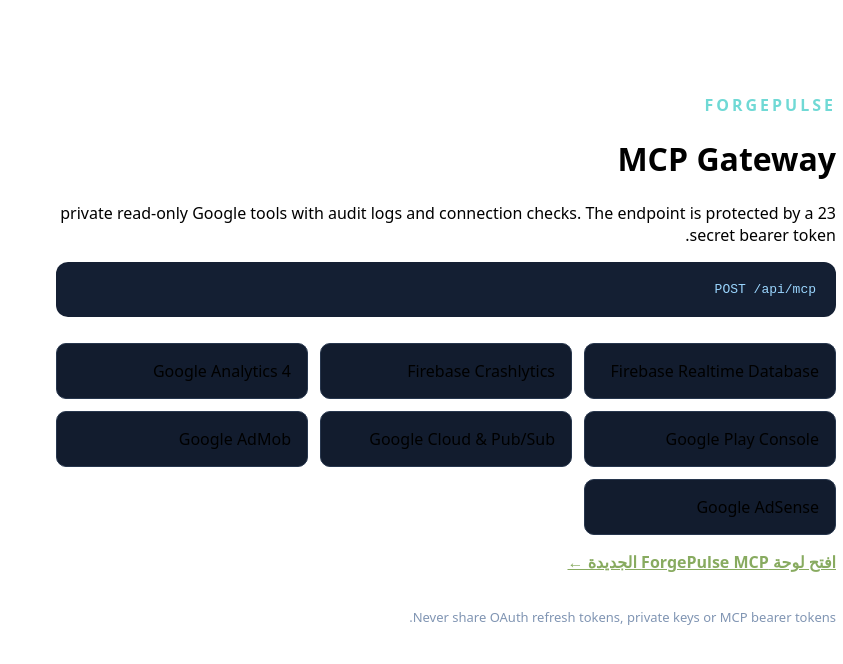
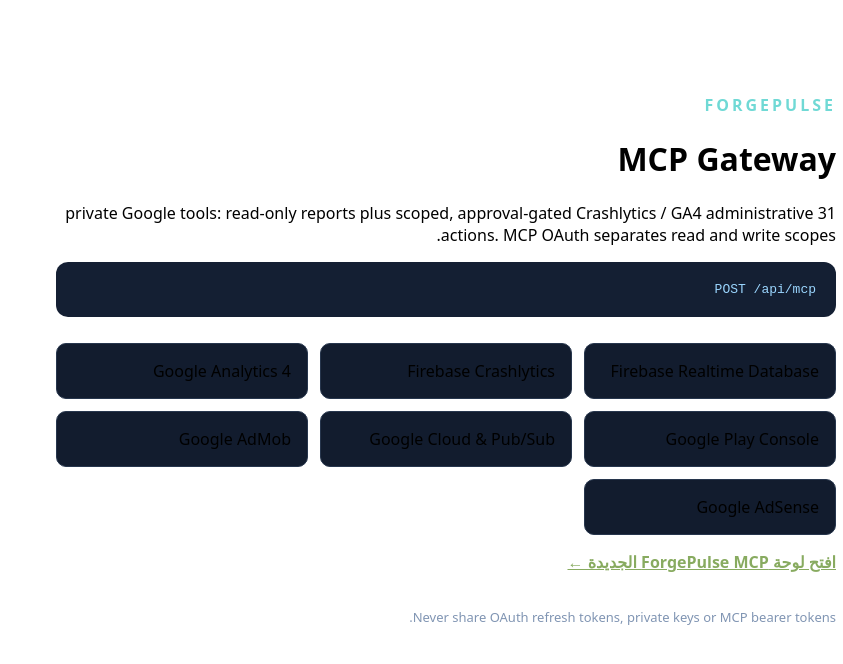
Before and after one commit to Msr7799/brickbreakerball-backend, a Next.js app: page /mcp-info in a window 1280 px wide. Shown: the top 664 px of the page, without its empty margins (437-1280 px from the left). Built offline with nearby package versions, Linux system fonts and the light colour scheme.

Commit message:
docs: document optional authenticated ForgePulse MCP admin capabilities

```diff
--- a/app/mcp-info/page.tsx
+++ b/app/mcp-info/page.tsx
@@ -1,7 +1,7 @@
 const services=["Firebase Realtime Database","Firebase Crashlytics","Google Analytics 4","Google Play Console","Google Cloud & Pub/Sub","Google AdMob","Google AdSense"];
 export default function Home(){return <main style={{maxWidth:780,margin:"70px auto",padding:24}}>
  <div style={{color:"#70d9d5",fontWeight:700,letterSpacing:3}}>FORGEPULSE</div>
- <h1>MCP Gateway</h1><p>23 private read-only Google tools with audit logs and connection checks. The endpoint is protected by a secret bearer token.</p>
+ <h1>MCP Gateway</h1><p>31 private Google tools: read-only reports plus scoped, approval-gated Crashlytics / GA4 administrative actions. MCP OAuth separates read and write scopes.</p>
  <pre style={{background:"#141f33",borderRadius:12,padding:20,overflowX:"auto",color:"#9bd6ff"}}>POST /api/mcp</pre>
  <div style={{display:"grid",gridTemplateColumns:"repeat(auto-fit,minmax(220px,1fr))",gap:12,marginTop:26}}>{services.map(s=><div key={s} style={{background:"#121c2e",border:"1px solid #27364d",borderRadius:10,padding:16}}>{s}</div>)}</div>
  <p><a href="/mcp-dashboard" style={{color:"#88ab60",fontWeight:700}}>افتح لوحة ForgePulse MCP الجديدة ←</a></p><p style={{fontSize:13,color:"#8095b3",marginTop:35}}>Never share OAuth refresh tokens, private keys or MCP bearer tokens.</p>
```
